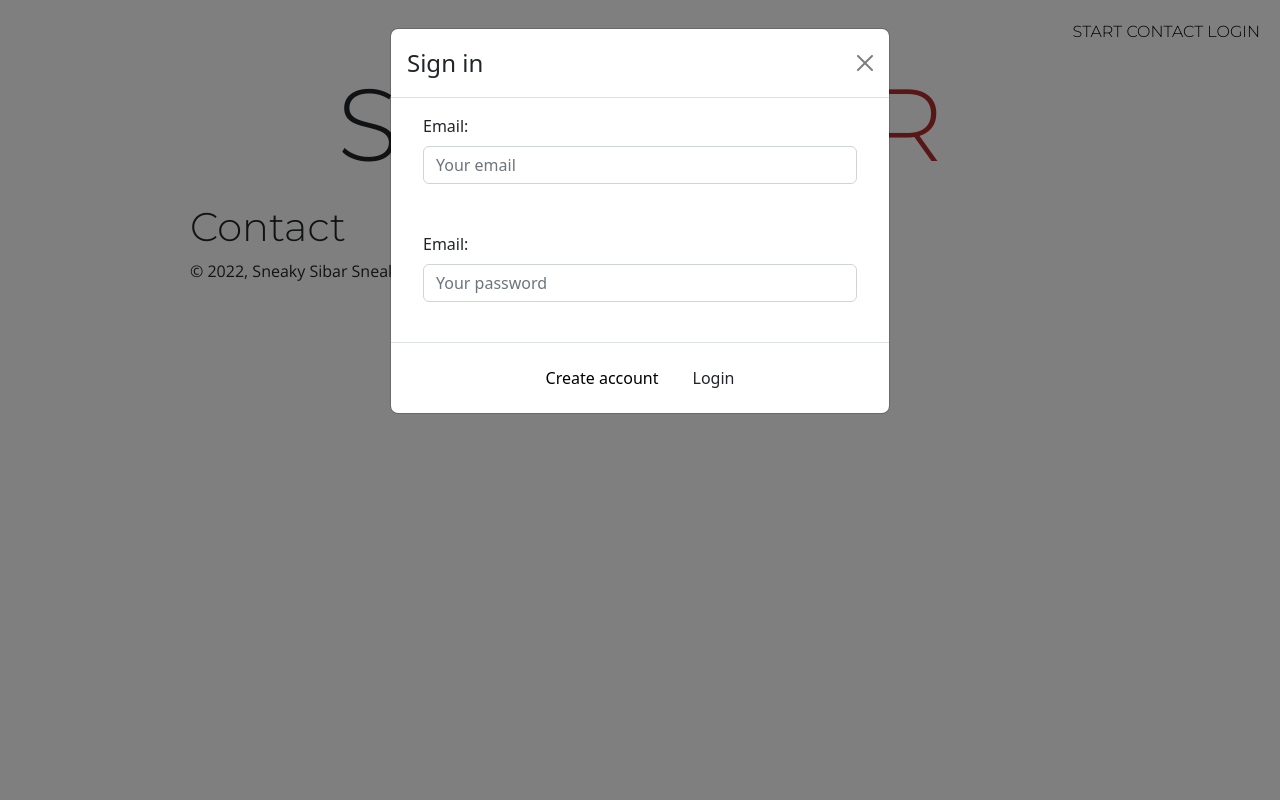
After one commit to Burkytst/ecommerce-template, a PHP site: page /contact.php in a window 1280 px wide, after a click on "LOGIN". The commit adds this page. Run offline with PHP 8.4, Linux system fonts and the light colour scheme; some libraries are stand-ins or nearby versions.

Commit message:
Made header and footer in config, to try a template system

```diff
--- /dev/null
+++ b/public/contact.php
@@ -0,0 +1,11 @@
+<?php
+	require('../src/config.php');
+?>
+
+<?=template_header('Contact')?>
+
+<div class="row">
+	<h1>Contact</h1>
+</div>
+
+<?=template_footer()?>
--- a/src/config.php
+++ b/src/config.php
@@ -11,3 +11,91 @@ define('CSS_PATH', '../public/css/');          // path to "css"-folder
 define('IMG_PATH', '../public/img/');          // path to "img"-folder
 
 // Include functions and classes
+
+
+function template_header($title) {
+
+
+    if (!isset($_SESSION['loggedin'])) {
+        $menuVar = '<a href# data-bs-toggle=modal data-bs-target=#loginModal class="linkEffect">LOGIN</a>';
+    } else {
+        $menuVar =  '<a href=../public/account.php>MY PAGE</a> <a href=../src/logout.php>LOGOUT</a>';
+    }
+
+    echo <<<EOT
+
+        <!DOCTYPE html>
+        <html>
+        <head>
+        <meta http-equiv="Content-Type" content="text/html; charset=utf-8">
+            <link rel="stylesheet" href="css/style.css">
+
+            <link rel="stylesheet" href="https://cdnjs.cloudflare.com/ajax/libs/font-awesome/6.1.1/css/all.min.css" integrity="sha512-KfkfwYDsLkIlwQp6LFnl8zNdLGxu9YAA1QvwINks4PhcElQSvqcyVLLD9aMhXd13uQjoXtEKNosOWaZqXgel0g==" crossorigin="anonymous" referrerpolicy="no-referrer" />
+            <link href="https://cdn.jsdelivr.net/npm/bootstrap@5.2.0-beta1/dist/css/bootstrap.min.css" rel="stylesheet" integrity="sha384-0evHe/X+R7YkIZDRvuzKMRqM+OrBnVFBL6DOitfPri4tjfHxaWutUpFmBp4vmVor" crossorigin="anonymous">
+
+            <script src="https://cdn.jsdelivr.net/npm/bootstrap@5.2.0-beta1/dist/js/bootstrap.bundle.min.js" integrity="sha384-pprn3073KE6tl6bjs2QrFaJGz5/SUsLqktiwsUTF55Jfv3qYSDhgCecCxMW52nD2" crossorigin="anonymous"></script>
+            <script defer src="https://use.fontawesome.com/releases/v5.15.4/js/all.js" integrity="sha384-rOA1PnstxnOBLzCLMcre8ybwbTmemjzdNlILg8O7z1lUkLXozs4DHonlDtnE7fpc" crossorigin="anonymous"></script>
+
+            <title>$title</title>
+        </head>
+        <body>
+
+        <div id="header">
+            <nav>
+                <a href="index.php">START</a>
+                <a href="contact.php">CONTACT</a>
+                {$menuVar}
+
+            </nav>
+            <h1 class="logo">SIBAR<span class="red">SNKR</p></h1>
+        </div>
+
+        <div class="modal fade" id="loginModal" tabindex="-1" aria-labelledby="loginModalLabel" aria-hidden="true">
+            <div class="modal-dialog">
+                <div class="modal-content">
+                    <form action="../src/authenticate.php" method="post">
+                        <div class="modal-header">
+                            <h4 class="modal-title w-100 font-weight-bold">Sign in</h4>
+                            <button type="button" class="btn-close" data-bs-dismiss="modal" aria-label="Close"></button>
+                        </div>
+
+                        <div class="modal-body mx-3">
+                            <div class="md-form mb-5">
+                                <label for="email" class="form-label">Email:</label>
+                                <input type="text" name="email" placeholder="Your email" id="email" required class="form-control validate">
+                            </div>
+
+                            <div class="md-form mb-4">
+                                <label for="password" class="form-label">Email:</label>
+                                <input type="password" name="password" placeholder="Your password" class="form-control validate" id="password" required>
+                            </div>
+                        </div>
+
+                        <div class="modal-footer d-flex justify-content-center">
+                            <a href="register.php" class="btn btn-default">Create account</a><button class="btn btn-default">Login</button>
+                        </div>
+                    </form>
+                </div>
+            </div>
+        </div>
+
+        <div id="wrapper">
+    EOT;
+    }
+    // Template footer
+    function template_footer() {
+    $year = date('Y');
+    echo <<<EOT
+
+            <footer>
+                <div class="content-wrapper">
+                    <p>&copy; $year, Sneaky Sibar Sneakers</p>
+                </div>
+            </footer>
+        </div>
+            <script src="script.js"></script>
+        </body>
+    </html>
+    EOT;
+    }
+    ?>
```
Also changed, not shown: public/index.php (+6 -4 lines), public/layout/header.php (deleted, +0 -62 lines), public/layout/footer.php (deleted).
